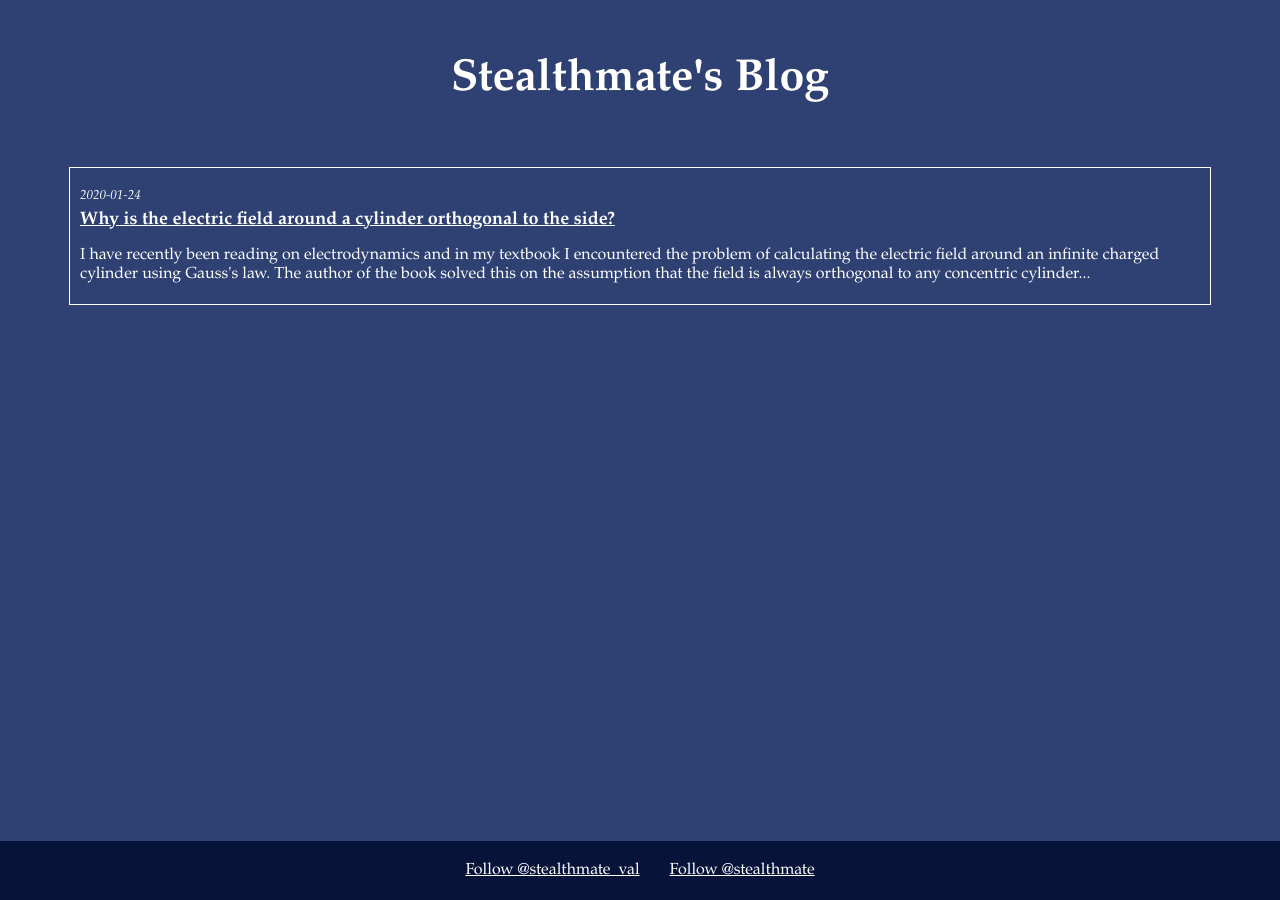
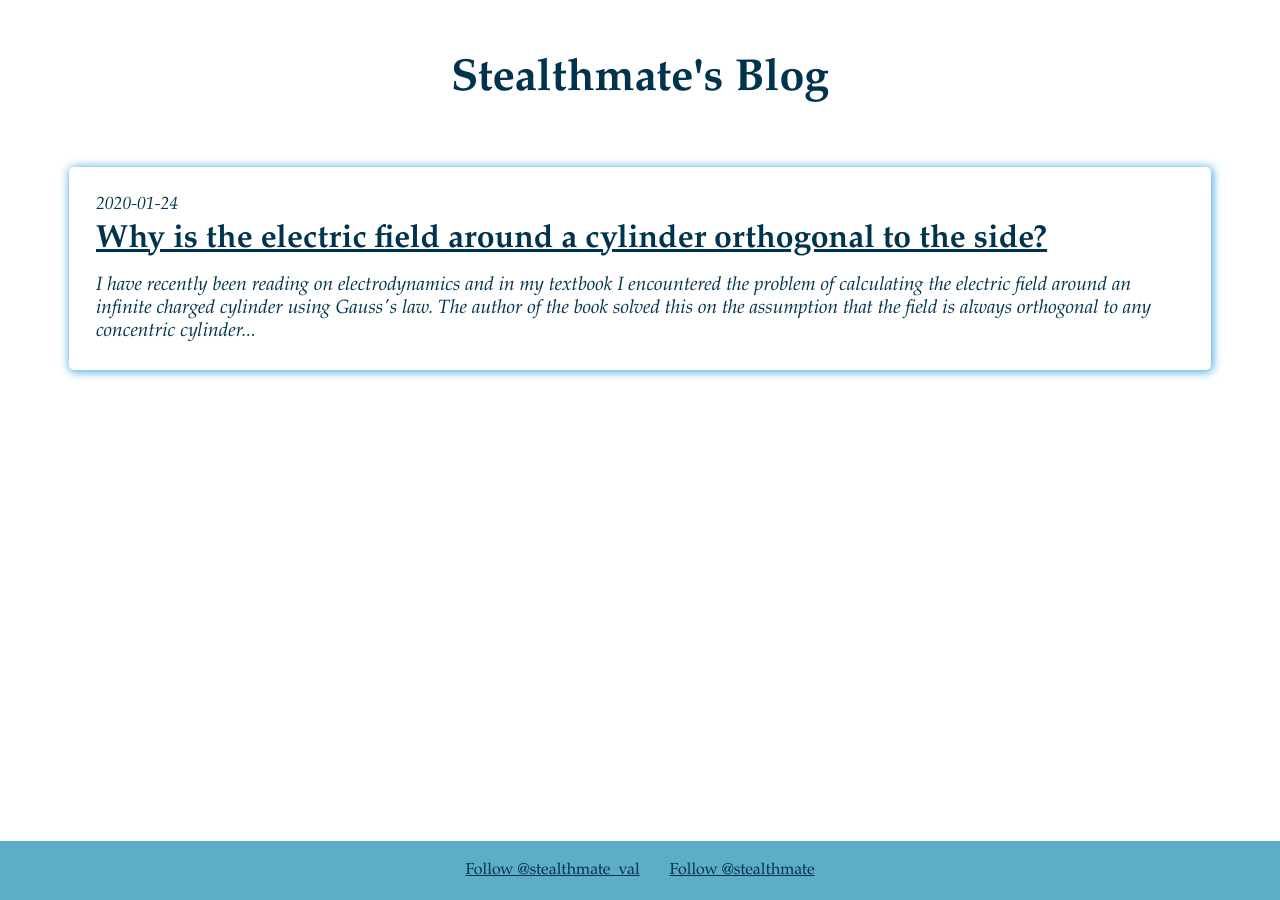
Before and after one commit to Stealthmate/stealthmate.github.io-dev, a Jekyll site: the page built from index.md, in a window 1280 px wide. Built offline with Jekyll 4.4.1, drawn with Linux system fonts in a browser that asks for light colours; comment, search, counter and statistics services are not loaded.

Commit message:
Fix colors

```diff
--- a/_sass/_back_to_top.scss
+++ b/_sass/_back_to_top.scss
@@ -14,11 +14,11 @@
     height: 100%;
 
     circle {
-      fill: $color-background-dark;;
+      fill: $color-background-light;
     }
 
     line {
-      stroke: $color-background-light;;
+      stroke: $color-text;
       stroke-width: 10;
     }
   }
--- a/_sass/_constants.scss
+++ b/_sass/_constants.scss
@@ -24,6 +24,18 @@ $font-size-heading-large: 3rem;
   }
 }
 
+$font-size-2nd-heading: 1.3rem;
+$font-size-2nd-heading-medium: 2rem;
+$font-size-2nd-heading-large: 2.5rem;
+@mixin font-2nd-heading {
+  font-size: $font-size-2nd-heading;
+  @media screen and (min-width: 501px) {
+    font-size: $font-size-2nd-heading-medium;
+  }
+  @media screen and (min-width: 1370px) {
+    font-size: $font-size-2nd-heading-large;
+  }
+}
 
 $font-size-content: 1rem;
 $font-size-content-medium: 1.2rem;
@@ -53,6 +65,7 @@ $font-size-note-large: 1.3rem;
 
 
 $post-side-margin: 5vw;
+$post-text-margin-very-wide: 5vh;
 $post-text-margin-wide: 3vh;
 $post-text-margin-narrow: 1.5vh;
 
--- a/_sass/_excerpt.scss
+++ b/_sass/_excerpt.scss
@@ -7,20 +7,22 @@
   justify-content: flex-start;
   margin: 5px;
 
-  padding: 20px 10px;
-  border: 1px solid white;
-  // box-shadow: 0px 0px 1px 1px white;
+  padding: $post-text-margin-very-wide;
+  padding: $post-text-margin-wide;
+  box-shadow: 1px 1px 10px 1px $color-background-light;
+  box-sizing: border-box;
+  border-radius: 5px;
   text-decoration: none;
 
   h1 {
-    font-size: 18px;
+    @include font-2nd-heading;
     margin: 5px 0;
     text-decoration: underline;
   }
 
   time {
     font-style: italic;
-    font-size: 13px;
+    @include font-note;
   }
 
   a {
@@ -29,6 +31,8 @@
 
   .post-excerpt {
     margin-top: 10px;
+    font-style: italic;
+    @include font-content;
   }
 
   @media screen and (max-width: 500px) {
--- a/_sass/_post.scss
+++ b/_sass/_post.scss
@@ -68,6 +68,8 @@ article {
 
   img {
     width: 90%;
+    margin-left: auto;
+    margin-right: auto;
     @media screen and (min-width: 501px) {
       width: 60%;
       &.small {
@@ -89,6 +91,7 @@ p, .kdmath {
 }
 
 p {
+  width: 100%;
   text-align: justify;
   margin: 0;
 }
--- a/_sass/_theme_default.scss
+++ b/_sass/_theme_default.scss
@@ -1,8 +1,8 @@
 $theme-color-border: #CCC;
 $theme-color-text: #333;
 
-$color-text: #fff;
-$color-text-faded: #7986AC;
-$color-background: #2F4172;
-$color-background-light: #7986AC;
-$color-background-dark: #061439;
+$color-text: #00334D;
+$color-text-faded: #A8D4EA;
+$color-background: #FFFFFF;
+$color-background-light: #48ACDE;
+$color-background-dark: #5EADC7;
```
